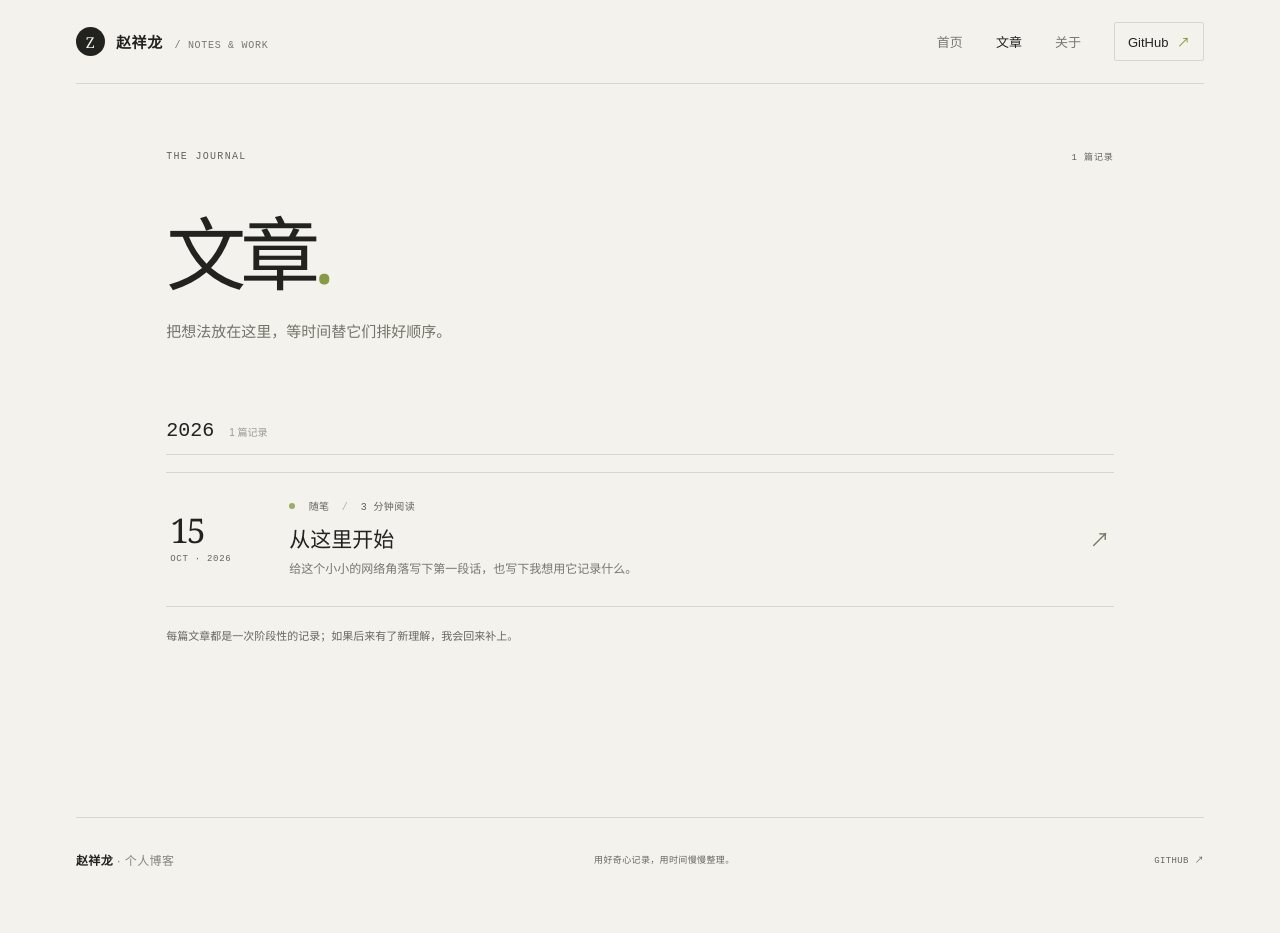
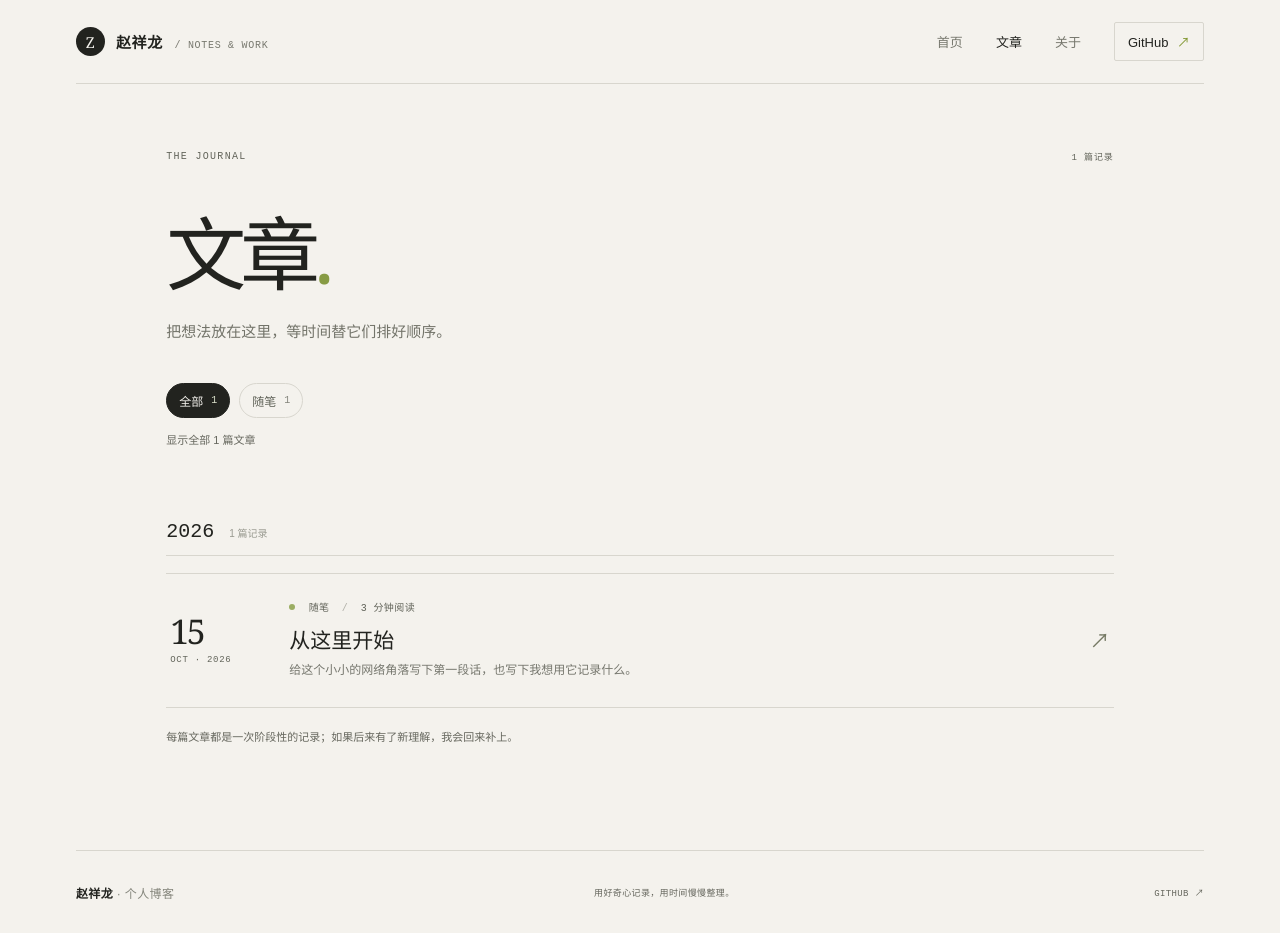
Before and after one commit to xianglong-zhao/xianglong-zhao.github.io, a Jekyll site: the page built from blog/index.html, in a window 1280 px wide. Built offline with Jekyll 4.4.1, drawn with Linux system fonts in a browser that asks for light colours; before the commit the page ends 900 px from its top, so only the background shows below that.

Commit message:
Add custom post category filters

```diff
--- a/_layouts/post.html
+++ b/_layouts/post.html
@@ -4,7 +4,8 @@ layout: default
 <main class="inner-page article-page">
   <a class="back-link" href="{{ '/blog/' | relative_url }}">← 返回文章列表</a>
   <header class="post-header">
-    <div class="article-meta"><span class="tag-dot"></span> {{ page.category | default: '随笔' | escape }} <span class="meta-divider">/</span> {{ page.date | date: '%Y 年 %-m 月 %-d 日' }}</div>
+    {% assign post_categories = page.categories %}{% if post_categories == nil or post_categories.size == 0 %}{% assign post_categories = page.category | default: '随笔' | split: ',' %}{% endif %}
+    <div class="article-meta"><span class="tag-dot"></span> {% for category_name in post_categories %}{% unless forloop.first %}、{% endunless %}{{ category_name | strip | escape }}{% endfor %} <span class="meta-divider">/</span> {{ page.date | date: '%Y 年 %-m 月 %-d 日' }}</div>
     <h1 class="post-title">{{ page.title | escape }}<span class="title-period">.</span></h1>
     <p class="post-deck">{{ page.description | default: page.excerpt | strip_html | strip_newlines | escape }}</p>
   </header>
--- a/assets/css/accessibility.css
+++ b/assets/css/accessibility.css
@@ -60,3 +60,59 @@
     animation-iteration-count: 1 !important;
   }
 }
+
+.category-filter {
+  display: flex;
+  flex-wrap: wrap;
+  gap: 9px;
+  margin-top: 37px;
+}
+
+.category-filter-button {
+  display: inline-flex;
+  align-items: center;
+  gap: 8px;
+  padding: 8px 12px;
+  border: 1px solid var(--line);
+  border-radius: 999px;
+  background: transparent;
+  color: #62645a;
+  font: 12px var(--sans);
+  cursor: pointer;
+  transition: background-color .18s, border-color .18s, color .18s;
+}
+
+.category-filter-button span {
+  color: #85867c;
+  font: 10px var(--mono);
+}
+
+.category-filter-button:hover,
+.category-filter-button.is-active {
+  border-color: var(--ink);
+  background: var(--ink);
+  color: var(--paper);
+}
+
+.category-filter-button.is-active span,
+.category-filter-button:hover span {
+  color: #d9dec9;
+}
+
+.filter-result {
+  margin: 13px 0 0;
+  color: #66675e;
+  font-size: 11px;
+}
+
+.filter-empty {
+  margin: 24px 0;
+  color: #66675e;
+  font-size: 13px;
+}
+
+.article-card[hidden],
+.archive-group[hidden],
+.filter-empty[hidden] {
+  display: none;
+}
--- /dev/null
+++ b/assets/js/category-filter.js
@@ -0,0 +1,56 @@
+(() => {
+  const buttons = Array.from(document.querySelectorAll('[data-category-filter]'));
+  const cards = Array.from(document.querySelectorAll('[data-post-categories]'));
+  const groups = Array.from(document.querySelectorAll('.archive-group'));
+  const result = document.querySelector('[data-filter-result]');
+  const emptyState = document.querySelector('[data-filter-empty]');
+
+  if (!buttons.length || !cards.length) return;
+
+  const applyFilter = (category, updateAddress = true) => {
+    const activeButton = buttons.find((button) => button.dataset.categoryFilter === category);
+    if (!activeButton) return;
+
+    buttons.forEach((button) => {
+      const isActive = button === activeButton;
+      button.classList.toggle('is-active', isActive);
+      button.setAttribute('aria-pressed', String(isActive));
+    });
+
+    let visibleCount = 0;
+    cards.forEach((card) => {
+      const categories = (card.dataset.postCategories || '').split('|').map((item) => item.trim());
+      const isVisible = category === 'all' || categories.includes(category);
+      card.hidden = !isVisible;
+      if (isVisible) visibleCount += 1;
+    });
+
+    groups.forEach((group) => {
+      const visibleCards = Array.from(group.querySelectorAll('[data-post-categories]:not([hidden])'));
+      group.hidden = visibleCards.length === 0;
+      const yearCount = group.querySelector('[data-year-count]');
+      if (yearCount) yearCount.textContent = `${visibleCards.length} 篇记录`;
+    });
+
+    if (result) {
+      result.textContent = category === 'all'
+        ? `显示全部 ${visibleCount} 篇文章`
+        : `“${category}”分类下共 ${visibleCount} 篇文章`;
+    }
+    if (emptyState) emptyState.hidden = visibleCount > 0;
+
+    if (updateAddress) {
+      const url = new URL(window.location.href);
+      if (category === 'all') url.searchParams.delete('category');
+      else url.searchParams.set('category', category);
+      window.history.replaceState({}, '', url);
+    }
+  };
+
+  buttons.forEach((button) => {
+    button.addEventListener('click', () => applyFilter(button.dataset.categoryFilter));
+  });
+
+  const requestedCategory = new URLSearchParams(window.location.search).get('category');
+  applyFilter(requestedCategory || 'all', false);
+})();
--- a/blog/index.html
+++ b/blog/index.html
@@ -7,18 +7,27 @@ description: 赵祥龙的技术笔记、项目复盘与生活随笔。
   <div class="page-kicker"><span class="eyebrow">THE JOURNAL</span><span class="page-count">{{ site.posts.size }} 篇记录</span></div>
   <h1 class="page-title">文章<span class="title-period">.</span></h1>
   <p class="page-lead">把想法放在这里，等时间替它们排好顺序。</p>
+  {% if site.posts.size > 0 %}
+  <div class="category-filter" role="group" aria-label="按分类筛选文章">
+    <button class="category-filter-button is-active" type="button" data-category-filter="all" aria-pressed="true">全部 <span>{{ site.posts.size }}</span></button>
+    {% for category in site.categories %}<button class="category-filter-button" type="button" data-category-filter="{{ category[0] | escape }}" aria-pressed="false">{{ category[0] | escape }} <span>{{ category[1].size }}</span></button>{% endfor %}
+  </div>
+  <p class="filter-result" data-filter-result aria-live="polite">显示全部 {{ site.posts.size }} 篇文章</p>
+  {% endif %}
   {% assign posts_by_year = site.posts | group_by_exp: 'post', "post.date | date: '%Y'" %}
   {% for year in posts_by_year %}
   <section class="archive-group" aria-labelledby="archive-{{ year.name }}">
-    <h2 class="archive-year" id="archive-{{ year.name }}">{{ year.name }} <span>{{ year.items.size }} 篇记录</span></h2>
+    <h2 class="archive-year" id="archive-{{ year.name }}">{{ year.name }} <span data-year-count>{{ year.items.size }} 篇记录</span></h2>
     {% for post in year.items %}
-    <a class="article-card" href="{{ post.url | relative_url }}">
+    {% assign post_categories = post.categories %}{% if post_categories == nil or post_categories.size == 0 %}{% assign post_categories = post.category | default: '随笔' | split: ',' %}{% endif %}
+    <a class="article-card" href="{{ post.url | relative_url }}" data-post-categories="{{ post_categories | join: '|' | escape }}">
       <div class="article-date"><span class="date-day">{{ post.date | date: '%d' }}</span><span class="date-month">{{ post.date | date: '%b · %Y' | upcase }}</span></div>
-      <div class="article-main"><div class="article-meta"><span class="tag-dot"></span> {{ post.category | default: '随笔' | escape }} <span class="meta-divider">/</span> {{ post.reading_time | default: 3 }} 分钟阅读</div><h3>{{ post.title | escape }}</h3><p>{{ post.description | default: post.excerpt | strip_html | strip_newlines | escape }}</p></div>
+      <div class="article-main"><div class="article-meta"><span class="tag-dot"></span> {% for category_name in post_categories %}{% unless forloop.first %}、{% endunless %}{{ category_name | strip | escape }}{% endfor %} <span class="meta-divider">/</span> {{ post.reading_time | default: 3 }} 分钟阅读</div><h3>{{ post.title | escape }}</h3><p>{{ post.description | default: post.excerpt | strip_html | strip_newlines | escape }}</p></div>
       <span class="article-arrow" aria-hidden="true">↗</span>
     </a>
     {% endfor %}
   </section>
   {% endfor %}
+  {% if site.posts.size > 0 %}<p class="filter-empty" data-filter-empty hidden>这个分类下还没有文章。</p><script src="{{ '/assets/js/category-filter.js' | relative_url }}" defer></script>{% endif %}
   {% if site.posts.size == 0 %}<p class="archive-footnote">第一篇文章正在准备中，欢迎过段时间再来看看。</p>{% else %}<p class="archive-footnote">每篇文章都是一次阶段性的记录；如果后来有了新理解，我会回来补上。</p>{% endif %}
 </main>
--- a/index.html
+++ b/index.html
@@ -30,9 +30,10 @@ description: 赵祥龙的个人博客，记录技术笔记、项目复盘与生
     </div>
     {% assign recent_posts = site.posts | slice: 0, 3 %}
     {% for post in recent_posts %}
+    {% assign post_categories = post.categories %}{% if post_categories == nil or post_categories.size == 0 %}{% assign post_categories = post.category | default: '随笔' | split: ',' %}{% endif %}
     <a class="article-card" href="{{ post.url | relative_url }}">
       <div class="article-date"><span class="date-day">{{ post.date | date: '%d' }}</span><span class="date-month">{{ post.date | date: '%b · %Y' | upcase }}</span></div>
-      <div class="article-main"><div class="article-meta"><span class="tag-dot"></span> {{ post.category | default: '随笔' | escape }} <span class="meta-divider">/</span> {{ post.reading_time | default: 3 }} 分钟阅读</div><h3>{{ post.title | escape }}</h3><p>{{ post.description | default: post.excerpt | strip_html | strip_newlines | escape }}</p></div>
+      <div class="article-main"><div class="article-meta"><span class="tag-dot"></span> {% for category_name in post_categories %}{% unless forloop.first %}、{% endunless %}{{ category_name | strip | escape }}{% endfor %} <span class="meta-divider">/</span> {{ post.reading_time | default: 3 }} 分钟阅读</div><h3>{{ post.title | escape }}</h3><p>{{ post.description | default: post.excerpt | strip_html | strip_newlines | escape }}</p></div>
       <span class="article-arrow" aria-hidden="true">↗</span>
     </a>
     {% endfor %}
```
Also changed, not shown: _posts/2026-10-15-start-here.md (+1 -1 lines), README.md.
